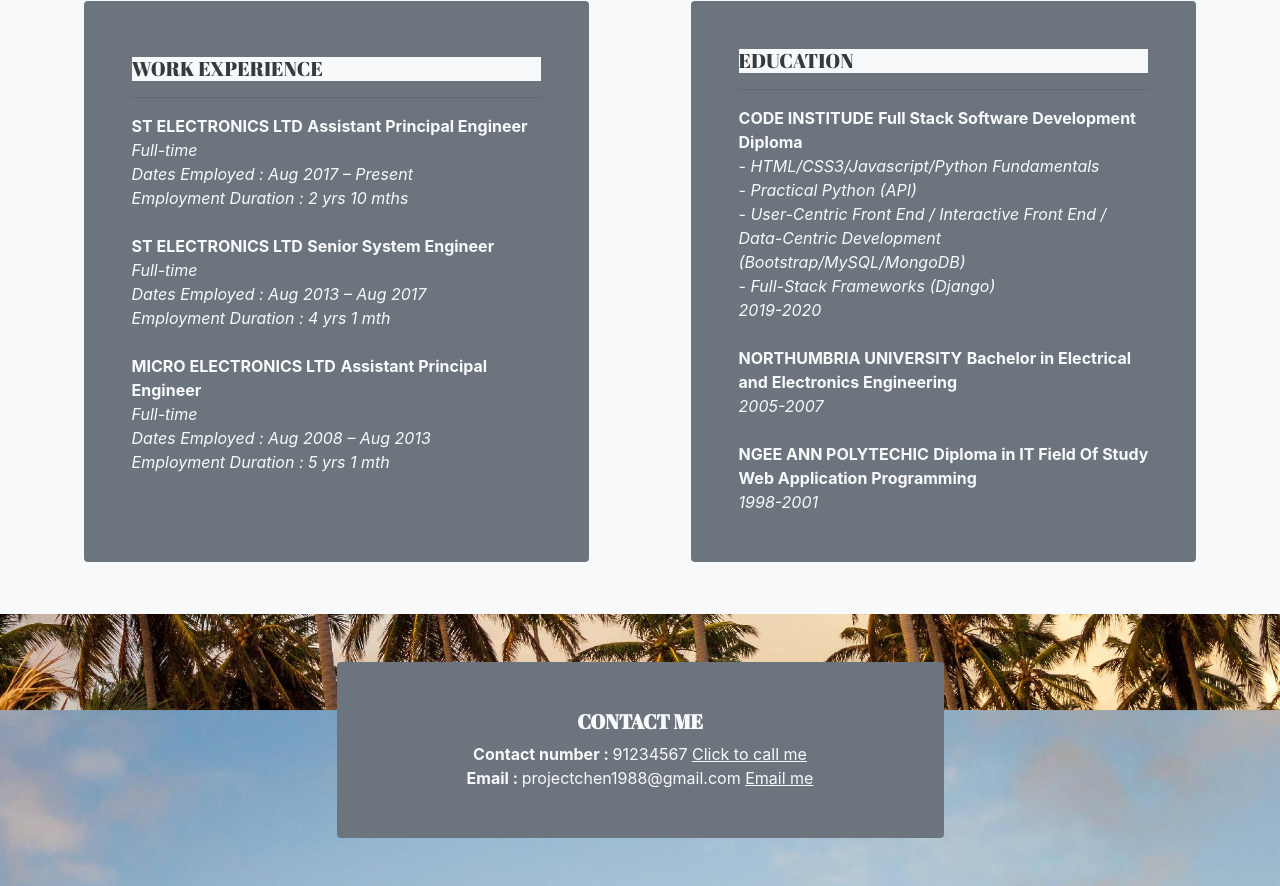
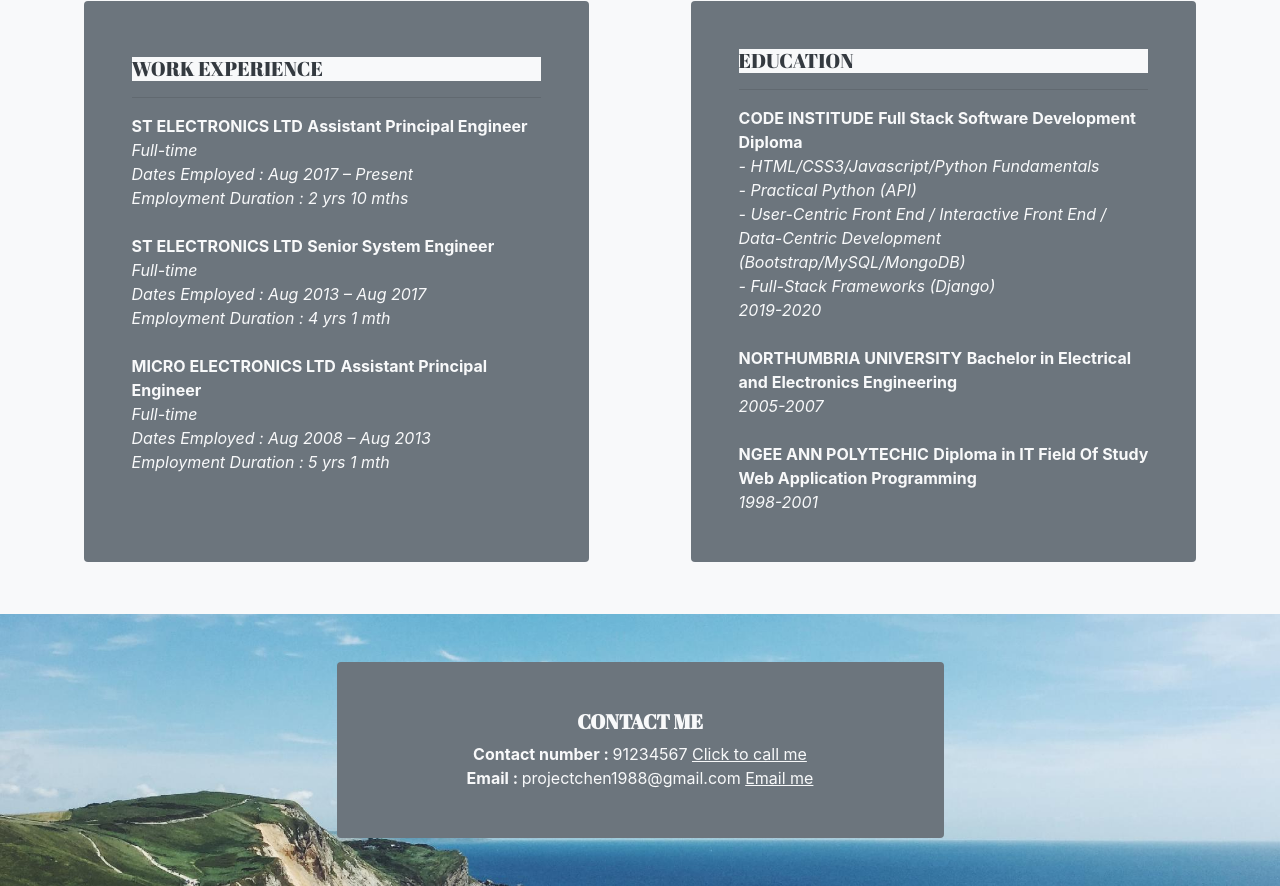
Before and after one commit to projectchen88/firstproject, a plain HTML site: page index.html in a window 1280 px wide. Shown: the part 996-1882 px from the top of the page. Drawn offline with nearby package versions, Linux system fonts and the light colour scheme.

Commit message:
add styling for contact section - background image

```diff
--- a/styles/style.css
+++ b/styles/style.css
@@ -98,3 +98,12 @@
   85%  { left:0px; top:-12px;}
   100% { left:0px; top:0px;}
 }
+
+#contact {
+    /*height : 200px;*/
+    height: auto;
+    background-image: url('../images/bay.jpg');
+    background-repeat: no-repeat;
+    background-position: center;
+    background-size: cover;
+}
```
Also changed, not shown: .c9/metadata/environment/index.html, .c9/metadata/environment/styles/style.css.
